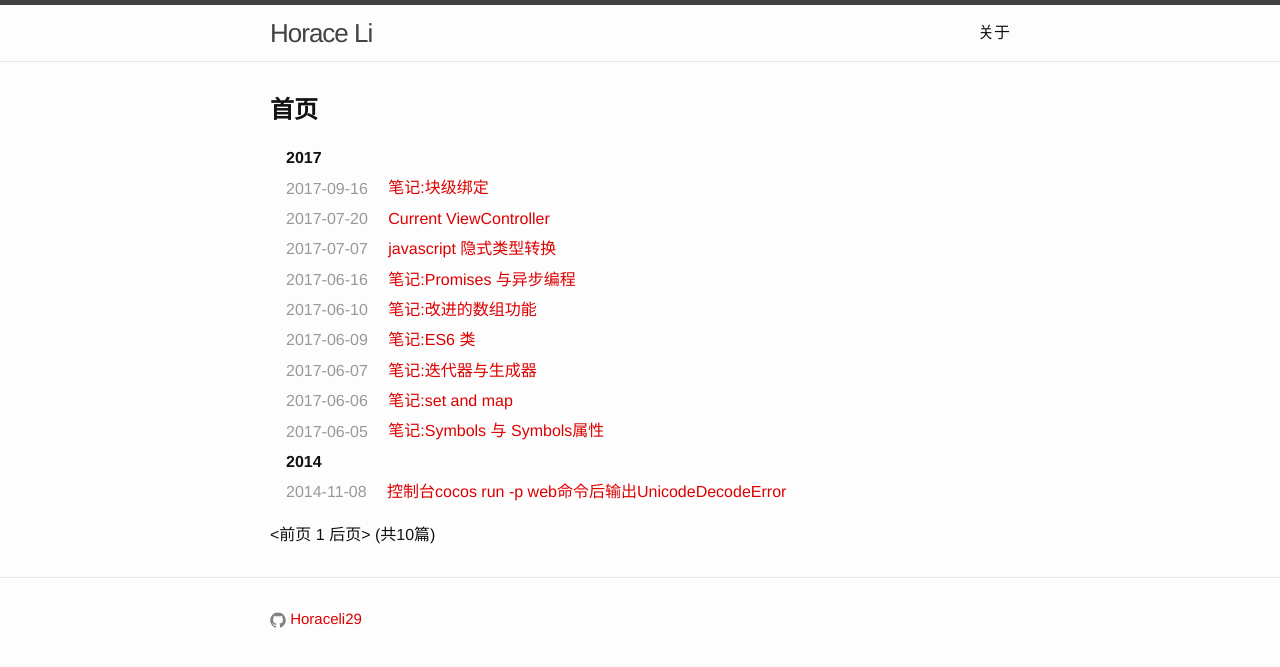
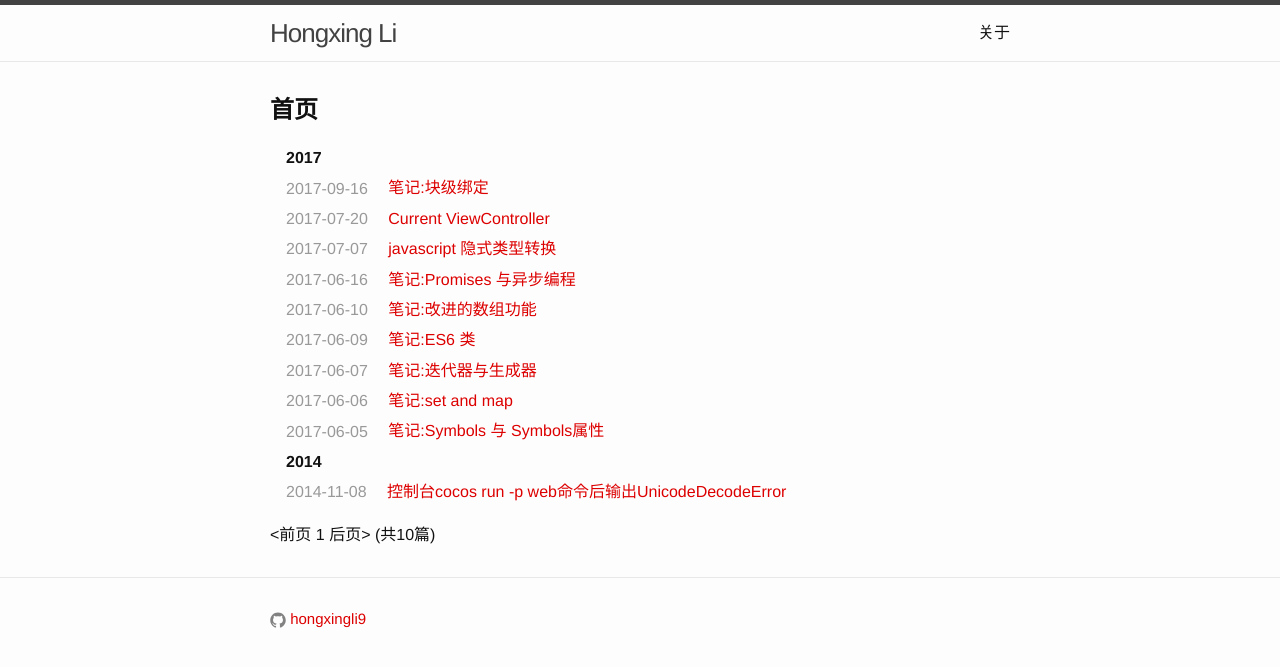
Before and after one commit to hongxingli9/hongxingli9.github.io, a Jekyll site: the page built from index.html, in a window 1280 px wide. Shown: the top 667 px of the page. Built offline with Jekyll 4.4.1, drawn with Linux system fonts in a browser that asks for light colours; the list of posts is cut into pages by our own code.

Commit message:
Update _config.yml

```diff
--- a/_config.yml
+++ b/_config.yml
@@ -1,11 +1,11 @@
 # Site settings
-title: Horace Li
+title: Hongxing Li
 email: homhin@163.com
 description: javascript html5 css cocos2d-js jekyll
 baseurl: "" # the subpath of your site, e.g. /blog/
 permalink: /:title/
-url: "https://github.com/horaceli29" # the base hostname & protocol for your site
-github_username:  Horaceli29
+url: "https://github.com/hongxingli9" # the base hostname & protocol for your site
+github_username:  hongxingli9
 truncate: 60
 paginate: 100
 
```
